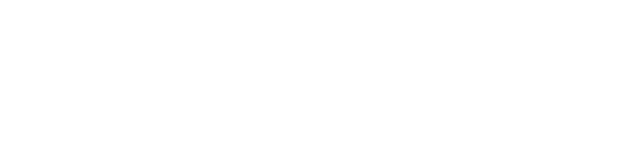
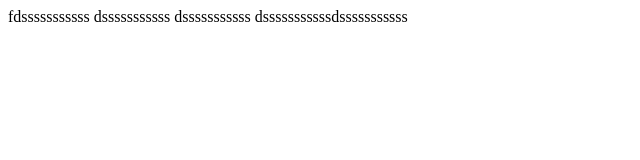
Before and after one commit to bajdbart/Klonowanie, a plain HTML site: page index.html in a window 1280 px wide. Shown: the whole page, without its empty margins (0-640 px from the left). Drawn offline with Linux system fonts and the light colour scheme.

Commit message:
add initial content

```diff
--- a/index.html
+++ b/index.html
@@ -4,3 +4,9 @@ fds
 f
 sd
 f>
+
+fdsssssssssss
+dsssssssssss
+
+dsssssssssss
+dsssssssssssdsssssssssss
```
